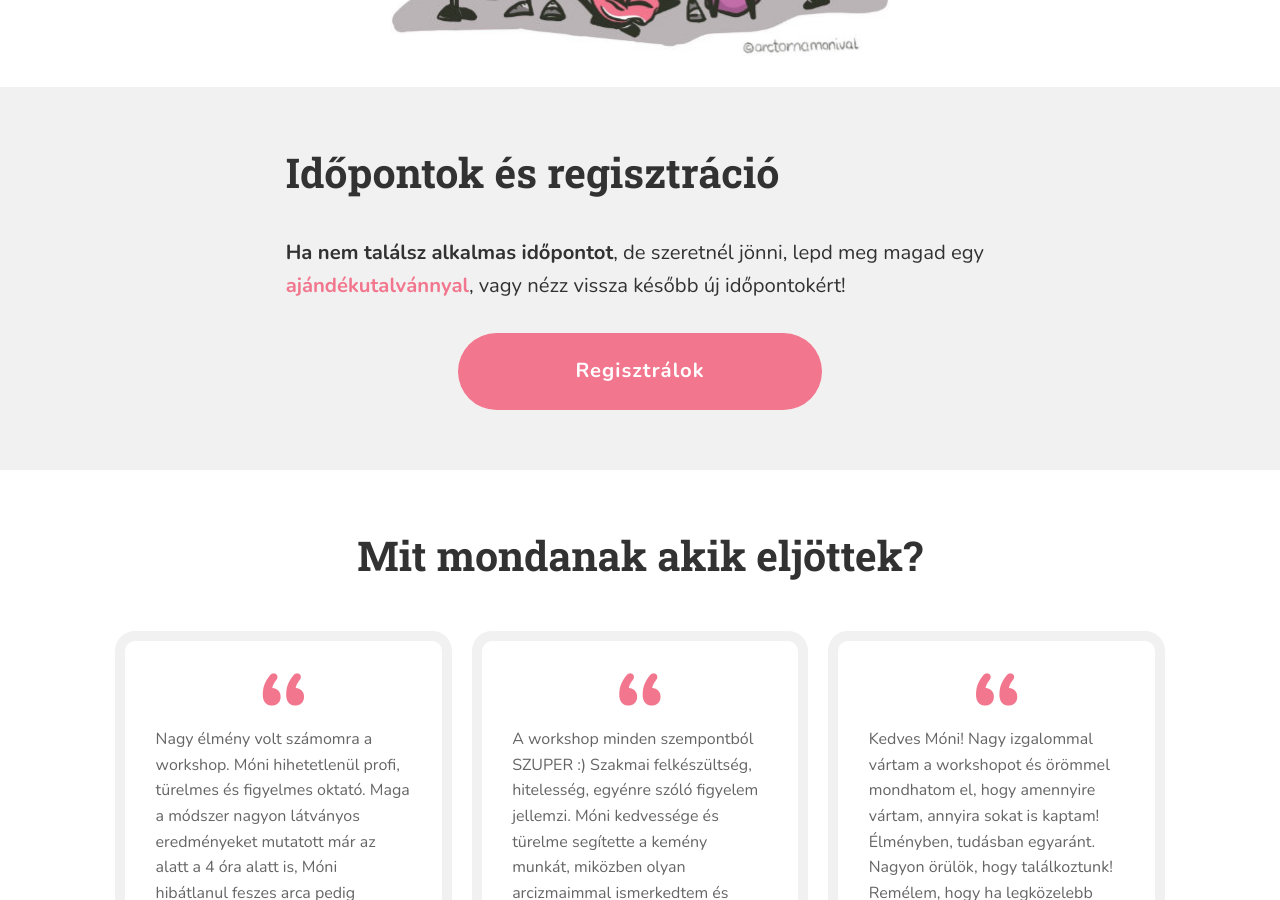
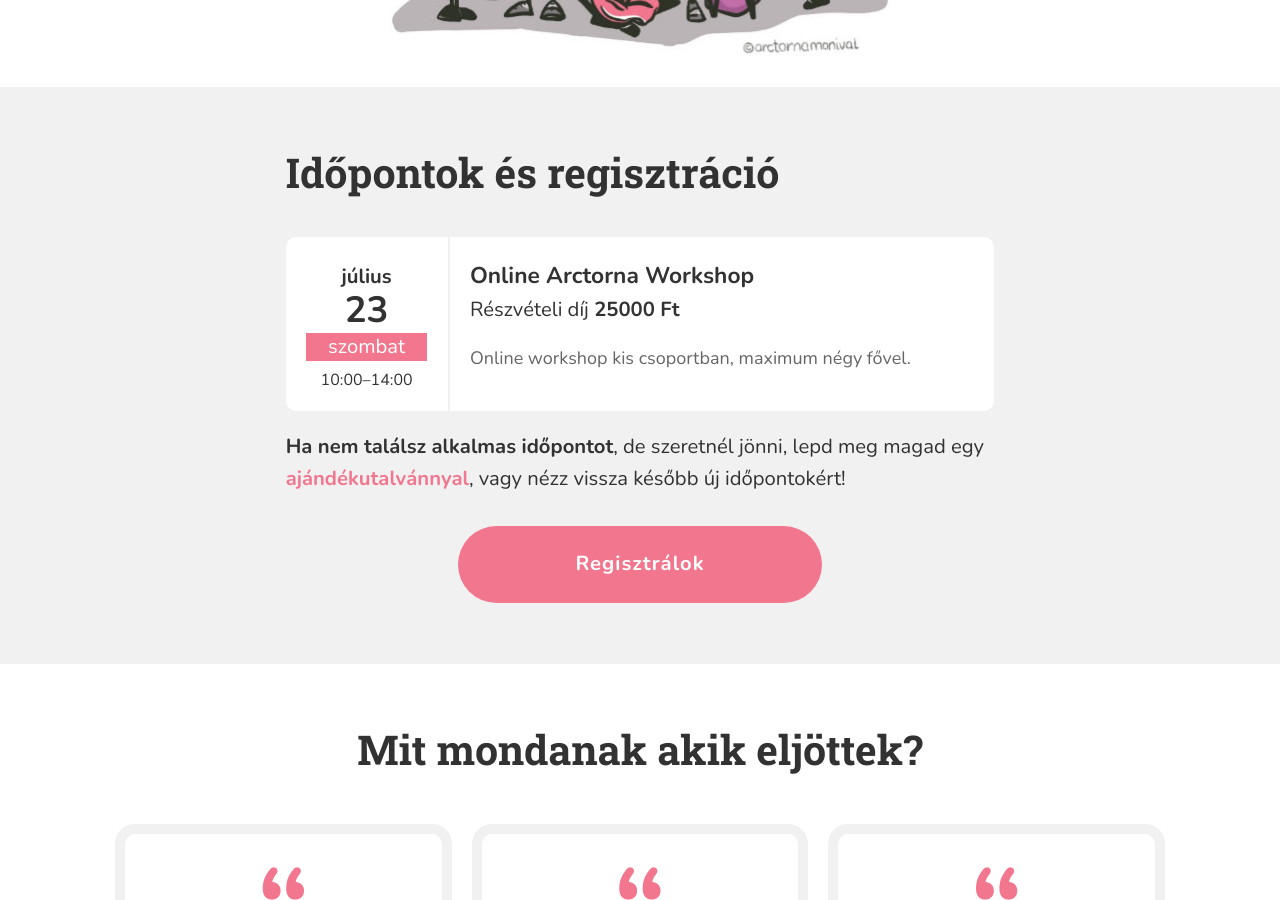
Before and after one commit to monikamudra/arctorna, a Jekyll site: the page built from workshop.md, in a window 1280 px wide and 900 px high, scrolled down 2126 px. Built offline with Jekyll 4.4.1, drawn with Linux system fonts in a browser that asks for light colours.

Commit message:
Update workshop event

```diff
--- a/_data/workshop.yaml
+++ b/_data/workshop.yaml
@@ -29,7 +29,7 @@ events:
   #     indul online, maximum három fővel.
 
 
-  - date: 2022-7-9-T10:00
+  - date: 2022-7-23-T10:00
     start: "10:00"
     end: "14:00"
     title: Online Arctorna Workshop
```
